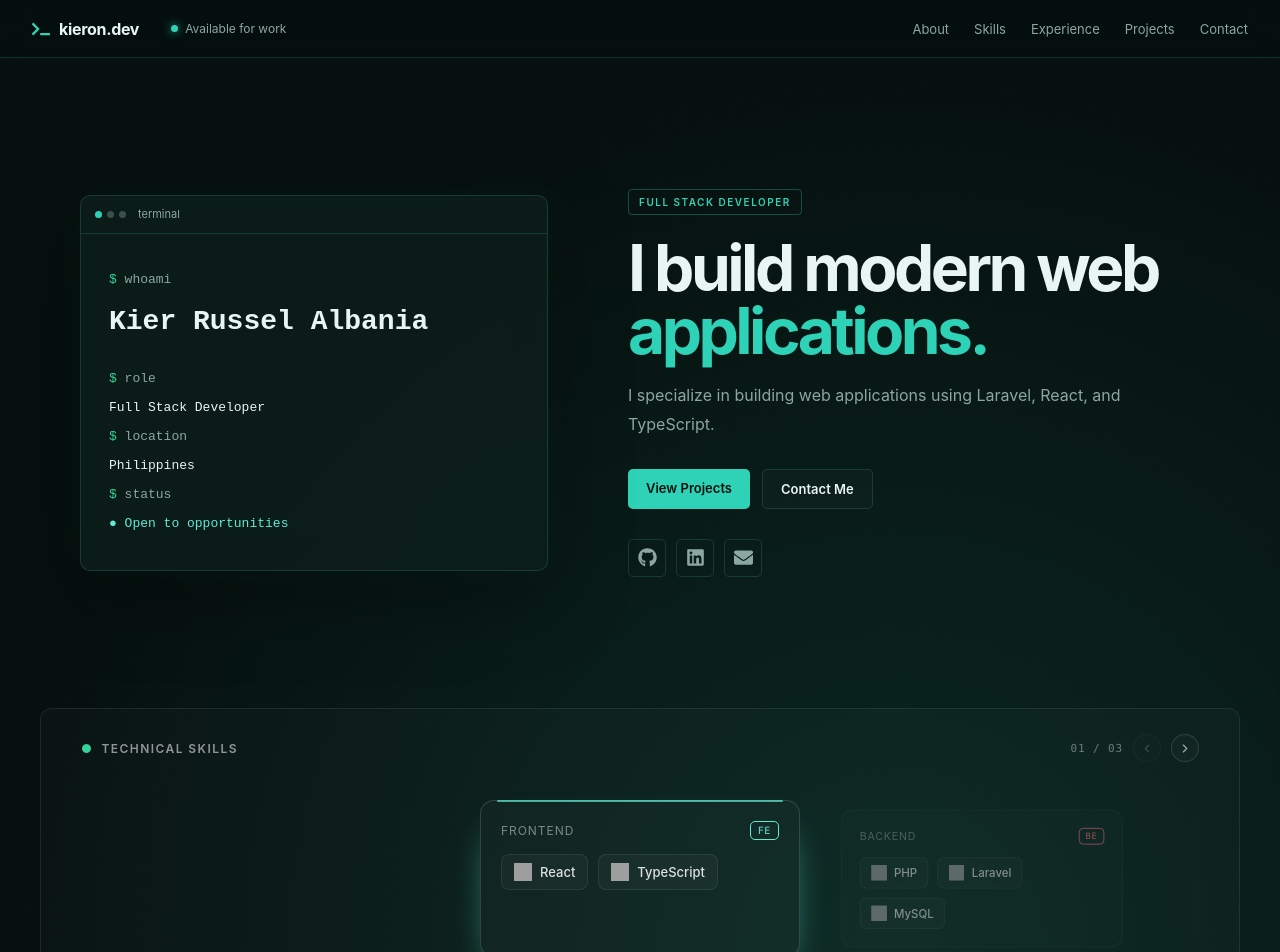
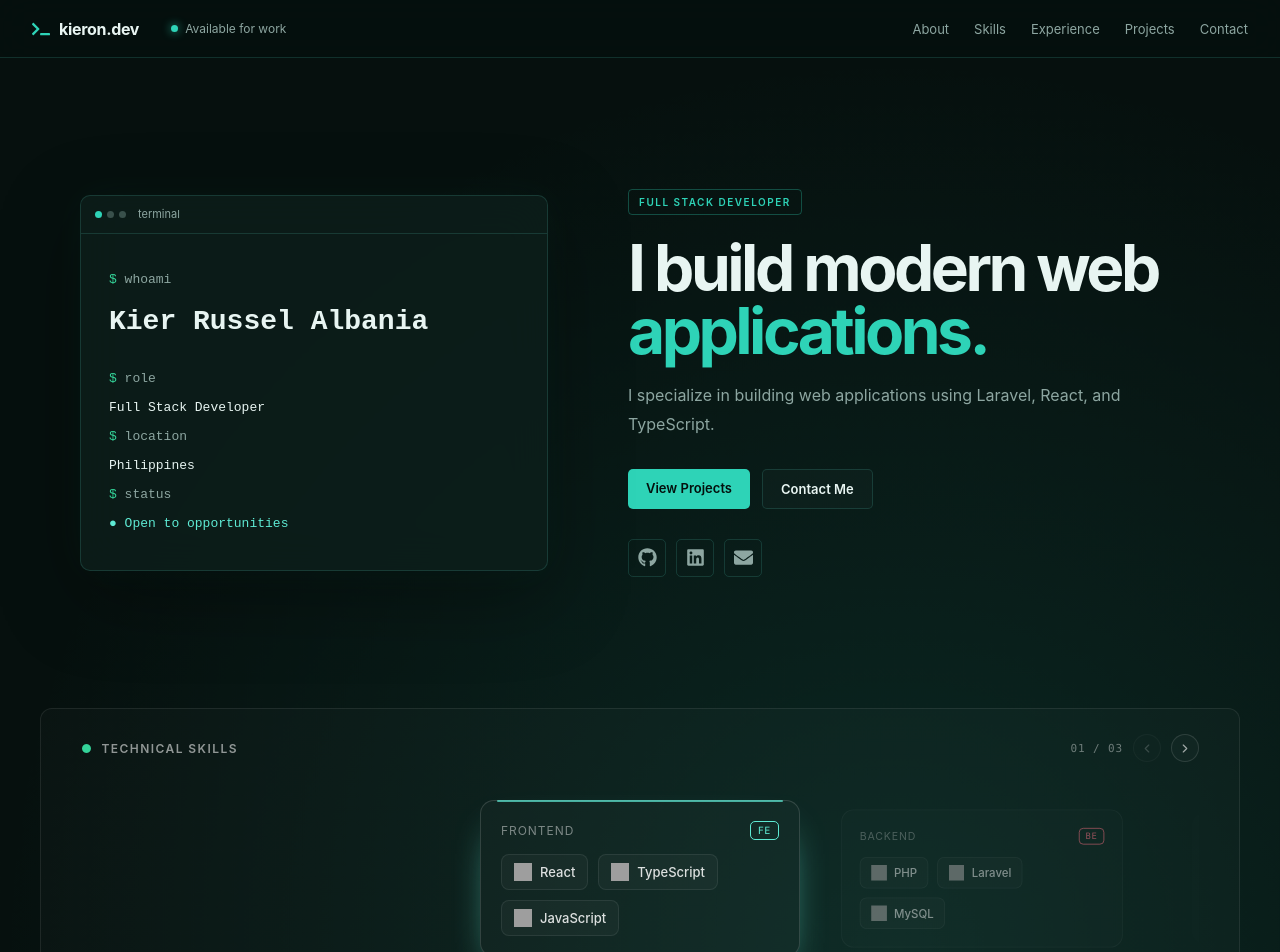
Before and after one commit to hackieron/my-portfolio, a React (Vite) app: page / in a window 1280 px wide. Shown: the top 952 px of the page. Built offline with nearby package versions, Linux system fonts and the light colour scheme; grey boxes are pictures that could not be loaded.

Commit message:
Add JavaScript to skill items in SystemInfo component

```diff
--- a/src/components/SystemInfo.jsx
+++ b/src/components/SystemInfo.jsx
@@ -9,6 +9,7 @@ const SKILL_GROUPS = [
         items: [
             { name: "React", icon: "react" },
             { name: "TypeScript", icon: "typescript" },
+            { name: "JavaScript", icon: "javascript" },
         ],
     },
     {
```
